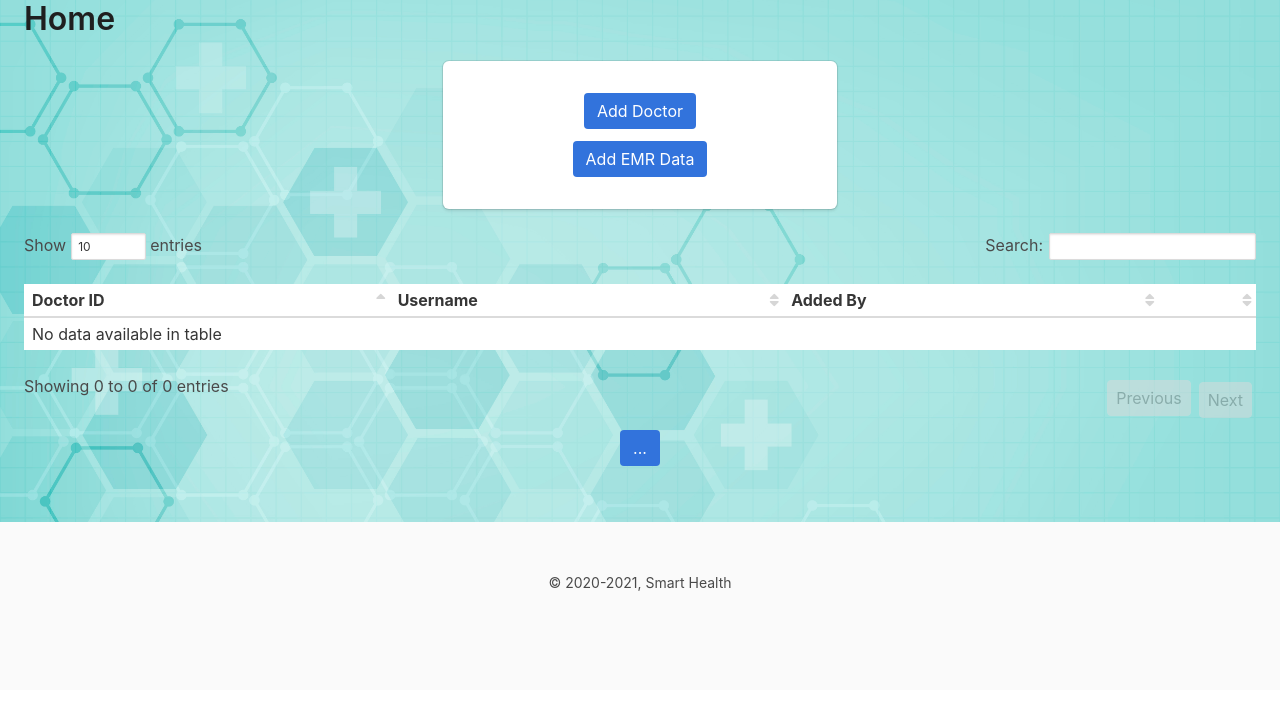
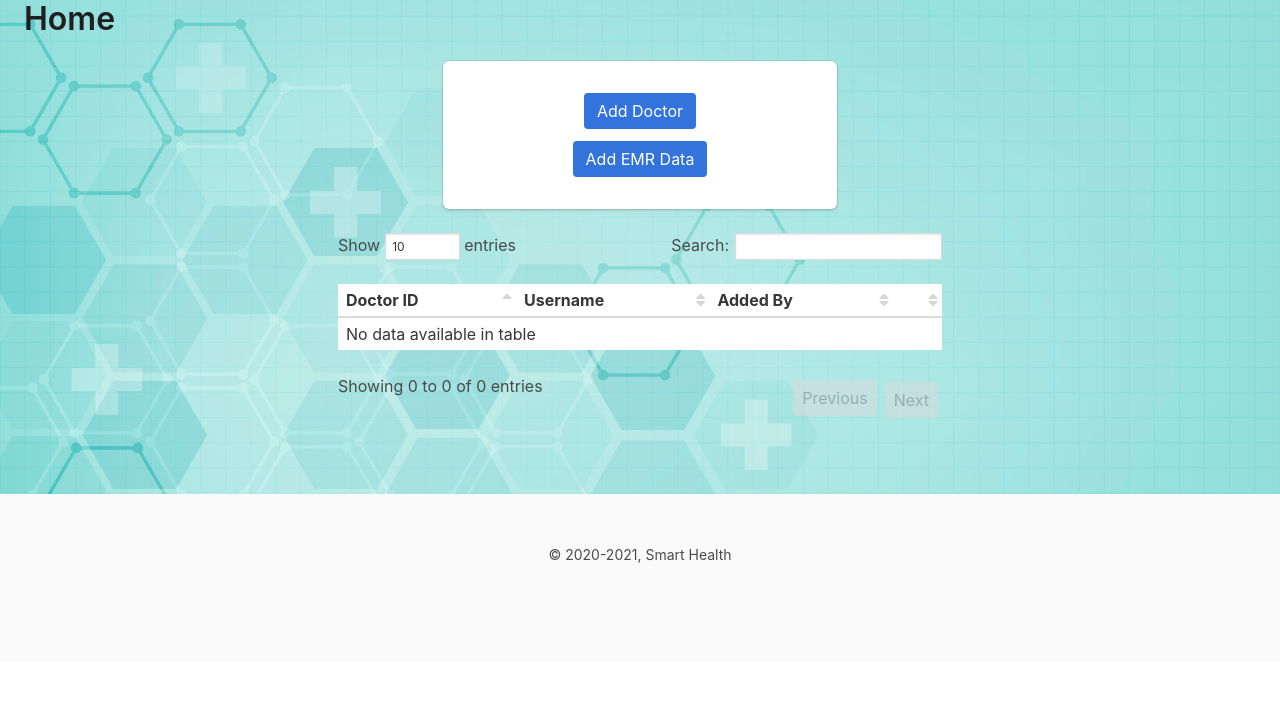
Before and after one commit to SmartHealth-ituse2020/SH-web, a Flask app: page /admin/dashboard in a window 1280 px wide. Shown: the part 99-800 px from the top of the page. Run offline with Flask 2, Linux system fonts and the light colour scheme; the visitor is signed in with stand-in values (Sample User, id 1); data that the repository does not hold is empty; some libraries are stand-ins or nearby versions.

Commit message:
Visual fix in admin dashboard

```diff
--- a/smarthealth_web/templates/admin/admin_dashboard.html
+++ b/smarthealth_web/templates/admin/admin_dashboard.html
@@ -19,6 +19,8 @@
         </div>
     </div>
 </div>
+<div class="columns is-centered is-mobile">
+    <div class="column is-half">
         <table class="table is-narrow is-striped is-hoverable" width="100%">
             <thead>
                 <tr>
@@ -44,17 +46,14 @@
         {%endfor%}
             </tbody>
         </table>
+    </div>
+</div>
 <script src="https://code.jquery.com/jquery-3.3.1.min.js"></script>
 <script src="https://cdnjs.cloudflare.com/ajax/libs/datatables/1.10.19/js/jquery.dataTables.min.js"></script>
 <script src="{{ url_for('static', filename='js/dataTables.bulma.min.js') }}"></script>
 <script>
     $('.table').DataTable();
 </script>
-<div class="field is-grouped is-grouped-centered">
-    <span class="navbar-item">
-            <a class="button is-link">...</a>
-    </span>
-</div>
 
 
 {% endblock %}
```
Lines whose indentation alone changed are shown as unchanged.
